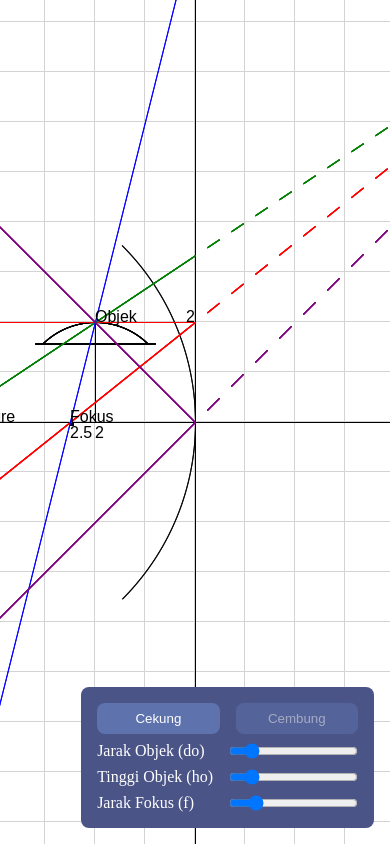
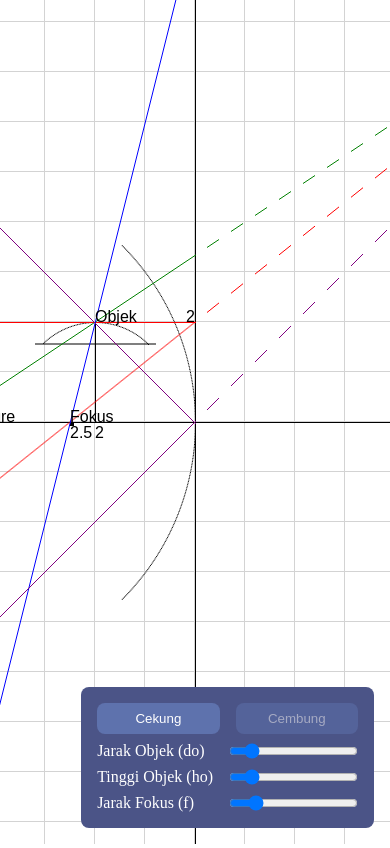
Before and after one commit to undeadevs/physim, a website: page index.html in a window 390 px wide. Drawn offline with Linux system fonts and the light colour scheme.

Commit message:
Optimized and more responsive

```diff
--- a/index.css
+++ b/index.css
@@ -61,4 +61,6 @@
         linear-gradient(to bottom, transparent 98%, lightgray 98%);
     background-size: var(--input-scaling) var(--input-scaling);
     background-position: 50vw 50vh;
+
+    touch-action: none;
 }
--- a/index.js
+++ b/index.js
@@ -82,16 +82,6 @@ let isHolding = { obj: false, focal: false };
 cvSim.addEventListener("pointermove", (e) => {
     pointerX = (e.clientX - ORIGIN_X) / -inputScaling;
     pointerY = (e.clientY - ORIGIN_Y) / -inputScaling;
-    if (pointerX * 10 < Math.floor(pointerX * 10) + 0.5) {
-        pointerX = Math.floor(pointerX * 10) / 10;
-    } else {
-        pointerX = (Math.floor(pointerX * 10) + 0.5) / 10;
-    }
-    if (pointerY * 10 < Math.floor(pointerY * 10) + 0.5) {
-        pointerY = Math.floor(pointerY * 10) / 10;
-    } else {
-        pointerY = (Math.floor(pointerY * 10) + 0.5) / 10;
-    }
     if (isHolding.obj) {
         doInputEl.value = Math.max(Math.min(pointerX, 15), 0);
         hoInputEl.value = Math.max(Math.min(pointerY, 15), 0);
@@ -106,7 +96,9 @@ cvSim.addEventListener("pointermove", (e) => {
     }
 });
 
-cvSim.addEventListener("pointerdown", () => {
+cvSim.addEventListener("pointerdown", (e) => {
+    pointerX = (e.clientX - ORIGIN_X) / -inputScaling;
+    pointerY = (e.clientY - ORIGIN_Y) / -inputScaling;
     if (
         isAroundObj(
             ORIGIN_X - pointerX * inputScaling,
@@ -182,7 +174,7 @@ function drawLine(
         lineColor: "black",
     },
 ) {
-    const precision = 0.1;
+    const precision = 1;
     const dx = x2 - x1;
     const dy = y2 - y1;
     const minX = Math.min(x1, x2);
@@ -192,9 +184,12 @@ function drawLine(
 
     let noPixel = false;
 
-    if (dx === 0) {
+    if (Math.abs(dx) >= Math.abs(dy)) {
+        const m = dy / dx;
+        let y = minX === x1 ? y1 : y2;
         let partsCount = 0;
-        for (let y = minY; y <= maxY; y += precision) {
+        for (let x = minX; x <= maxX; x += precision) {
+            y += m * precision;
             if (lineStyle === "dashed") {
                 if ((partsCount * precision) % 12 === 0) {
                     noPixel = !noPixel;
@@ -203,25 +198,24 @@ function drawLine(
                 if (noPixel) continue;
             }
             ctx.fillStyle = lineColor;
-            ctx.fillRect(x1, y, 1, 1);
+            ctx.fillRect(x, y, 1, 1);
         }
-        return;
-    }
-
-    const m = dy / dx;
-    let y = minX === x1 ? y1 : y2;
-    let partsCount = 0;
-    for (let x = minX; x <= maxX; x += precision) {
-        y += m * precision;
-        if (lineStyle === "dashed") {
-            if ((partsCount * precision) % 12 === 0) {
-                noPixel = !noPixel;
+    } else {
+        const m = dx / dy;
+        let x = minY === y1 ? x1 : x2;
+        let partsCount = 0;
+        for (let y = minY; y <= maxY; y += precision) {
+            x += m * precision;
+            if (lineStyle === "dashed") {
+                if ((partsCount * precision) % 12 === 0) {
+                    noPixel = !noPixel;
+                }
+                partsCount += 1;
+                if (noPixel) continue;
             }
-            partsCount += 1;
-            if (noPixel) continue;
+            ctx.fillStyle = lineColor;
+            ctx.fillRect(x, y, 1, 1);
         }
-        ctx.fillStyle = lineColor;
-        ctx.fillRect(x, y, 1, 1);
     }
 }
 
@@ -235,18 +229,18 @@ function drawLine(
  * @param {number} a2
  */
 function drawCircle(ctx, cx, cy, r, a1, a2) {
-    const precision = 0.1;
     if (Math.abs(a1) > 360) a1 = a1 % 360;
     if (Math.abs(a2) > 360) a2 = a2 % 360;
+    const da = a2 - a1;
     if (a1 < a2) {
-        for (let a = a1; a <= a2; a += precision) {
+        for (let a = a1; a <= a2; a += Math.abs(da / r)) {
             const x = r * Math.cos((Math.PI / 180) * a);
             const y = r * Math.sin((Math.PI / 180) * a);
             ctx.fillStyle = "black";
             ctx.fillRect(cx + x, cy + y, 1, 1);
         }
     } else if (a1 > a2) {
-        for (let a = a1; a >= a2; a -= precision) {
+        for (let a = a1; a >= a2; a -= Math.abs(da / r)) {
             const x = r * Math.cos((Math.PI / 180) * a);
             const y = r * Math.sin((Math.PI / 180) * a);
             ctx.fillStyle = "black";
@@ -304,7 +298,7 @@ function drawCurvature(ctx) {
 function drawObj(ctx) {
     drawLine(ctx, ORIGIN_X - d_o, ORIGIN_Y, ORIGIN_X - d_o, ORIGIN_Y - h_o);
 
-    const hatRadius = 0.75 * inputScaling * (h_o / inputScaling);
+    const hatRadius = 0.75 * h_o;
 
     drawCircle(
         ctx,
@@ -330,7 +324,7 @@ function drawObj(ctx) {
 function drawObjImg(ctx) {
     drawLine(ctx, ORIGIN_X - d_i, ORIGIN_Y, ORIGIN_X - d_i, ORIGIN_Y - h_i);
 
-    const hatRadius = 0.75 * inputScaling * (h_i / inputScaling);
+    const hatRadius = 0.75 * h_i;
 
     drawCircle(
         ctx,
```
